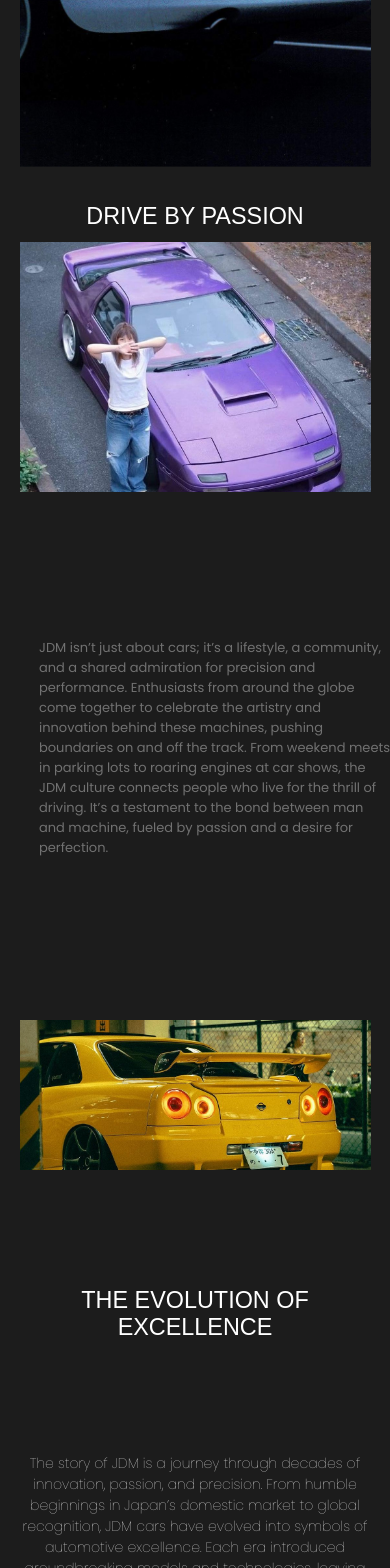
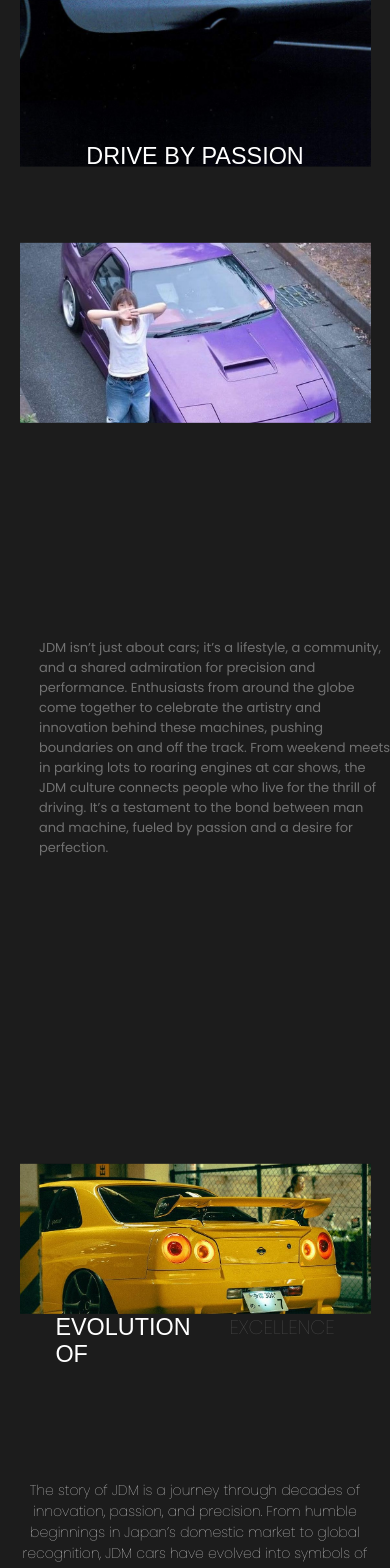
Before and after one commit to renansouza12/jdm-landing-page, an Angular app: page / in a window 390 px wide. Shown: the part 3046-4614 px from the top of the page. Built offline with nearby package versions, Linux system fonts and the light colour scheme; a web font is replaced by a local one.

Commit message:
style: changed history title

```diff
--- a/src/app/animations/gsap-animations.ts
+++ b/src/app/animations/gsap-animations.ts
@@ -6,7 +6,7 @@ import { ScrollTrigger } from "gsap/ScrollTrigger";
 gsap.registerPlugin(ScrollTrigger);
 
 
-export function animateTitle(selector: string): void {
+export function animateAboutTitle(selector: string): void {
     gsap.from(selector, {
         scrollTrigger: {
             trigger: selector,
@@ -94,15 +94,28 @@ export function animateSubtitle(selector: string): void {
 
 }
 
-export function animateImages(selector: string): void {
-    gsap.from(selector, {
-        scrollTrigger: {
-            trigger: selector,
-            start: "top center",
-            end: "center bottom",
-            scrub: 4,
+export function  animateImages(selector:string):void{
+    gsap.from(selector,{
+        scrollTrigger:{
+            trigger:selector,
+            start:"top center",
+            end:"center bottom",
+            scrub:4,
         },
-        y: 60,
+        y:60,
         transition: 5,
     });
 }
+
+export function animateTitle(selector:string):void{
+    gsap.from(selector,{
+        scrollTrigger:{
+            trigger:selector,
+            start:"top center",
+            end:"center bottom",
+            scrub:4,
+        },
+        y:-60,
+        transition: 5,
+    });
+}
--- a/src/app/components/about/about.component.ts
+++ b/src/app/components/about/about.component.ts
@@ -1,6 +1,6 @@
 import { NgOptimizedImage } from '@angular/common';
 import { Component, OnInit } from '@angular/core';
-import { animateImages, animateSubtitle, animateTitle } from '../../animations/gsap-animations';
+import { animateAboutTitle, animateImages, animateSubtitle, animateTitle } from '../../animations/gsap-animations';
 
 @Component({
   selector: 'app-about',
@@ -14,7 +14,7 @@ export class AboutComponent implements OnInit{
   protected secondImage:string = "images/about-images2.jpg";
 
   ngOnInit(): void {
-    animateTitle(".title")
+    animateAboutTitle(".title")
     animateSubtitle(".subtitle");
     animateImages(".image")
   }
--- a/src/app/components/community/community.component.html
+++ b/src/app/components/community/community.component.html
@@ -1,4 +1,4 @@
-<h1>drive by passion</h1>
+<h1 class="community_title">drive by passion</h1>
 
 <div class="community_content">
     <p>JDM isn’t just about cars; it’s a lifestyle, a community, and a shared admiration for precision and performance.
--- a/src/app/components/community/community.component.scss
+++ b/src/app/components/community/community.component.scss
@@ -91,8 +91,15 @@
 
                     &:nth-child(2) {
                         top: -10%;
+                        height: 200px;
+                    }
 
-                    }
+
+                &:nth-child(3) {
+                    height: 150px;
+                    width: 150px;
+
+                }
                 }
             }
 
@@ -113,12 +120,12 @@
                     }
 
                     &:nth-child(2) {
-                        top: -10%;
-                        height: 250px;
+                        top: -17%;
+                        height: 180px;
                         width: 90%;
                     }
                     &:nth-child(3) {
-                     bottom: 0%;
+                         bottom: -10%;
                         height: 150px;
                         width: 90%;
                     }
--- a/src/app/components/community/community.component.ts
+++ b/src/app/components/community/community.component.ts
@@ -1,5 +1,7 @@
 import { NgOptimizedImage } from '@angular/common';
-import { Component } from '@angular/core';
+import { Component, OnInit } from '@angular/core';
+import { animateImages, animateTitle } from '../../animations/gsap-animations';
+
 
 @Component({
   selector: 'app-community',
@@ -7,9 +9,15 @@ import { Component } from '@angular/core';
   templateUrl: './community.component.html',
   styleUrl: './community.component.scss'
 })
-export class CommunityComponent {
+export class CommunityComponent implements OnInit {
+
   protected video:string = "video/community/cars-video.mp4";
   protected firstImage:string = "images/community/first-community-image.jpg"
   protected secondImage:string = "images/community/second-community-image.jpg"
 
+  ngOnInit(): void {
+    animateTitle(".community_title");
+    animateImages(".community_image")
+  }
+
 }
--- a/src/app/components/history/history.component.html
+++ b/src/app/components/history/history.component.html
@@ -1,5 +1,8 @@
 <div class="history_title_container">
-    <h1>The evolution of excellence</h1>
+    <div class="history_title">
+        <h1>Thes evolution of</h1> <span>excellence</span>
+    </div>
+
     <h3>The story of JDM is a journey through decades of innovation, passion, and precision. From humble beginnings in
         Japan’s domestic market to global recognition, JDM cars have evolved into symbols of automotive excellence. Each
         era
--- a/src/app/components/history/history.component.scss
+++ b/src/app/components/history/history.component.scss
@@ -12,10 +12,23 @@
         justify-content: center;
         gap: 7em;
 
-        h1 {
-            text-align: center;
-            width: 30%;
+        .history_title {
+            display: flex;
+            align-items: center;
+            justify-content: center;
+            h1 {
+                text-align: start;
+                width: 50%;
+            }
+
+            span {
+                font-weight: 100;
+                font-size: 5vw;
+                text-transform: uppercase;
+            }
+
         }
+
 
         h3 {
 
@@ -41,6 +54,7 @@
             width: 100%;
             position: relative;
             overflow: hidden;
+
             video {
                 height: 100%;
                 width: 100%;
@@ -126,7 +140,7 @@
             gap: 0px;
 
             .car_image {
-                video{
+                video {
                     scale: 3;
                 }
 
--- a/src/app/components/history/history.component.ts
+++ b/src/app/components/history/history.component.ts
@@ -1,5 +1,6 @@
 import { NgOptimizedImage } from '@angular/common';
-import { Component } from '@angular/core';
+import { Component, OnInit } from '@angular/core';
+import { animateTitle } from '../../animations/gsap-animations';
 
 @Component({
   selector: 'app-history',
@@ -7,7 +8,12 @@ import { Component } from '@angular/core';
   templateUrl: './history.component.html',
   styleUrl: './history.component.scss'
 })
-export class HistoryComponent {
+export class HistoryComponent implements OnInit {
   protected videoR35:string = "video/history/r35-video.mp4";
   protected supraVideo:string = "video/history/supra.mp4";
+
+
+  ngOnInit(): void {
+    animateTitle(".evo_title");
+  }
 }
```
